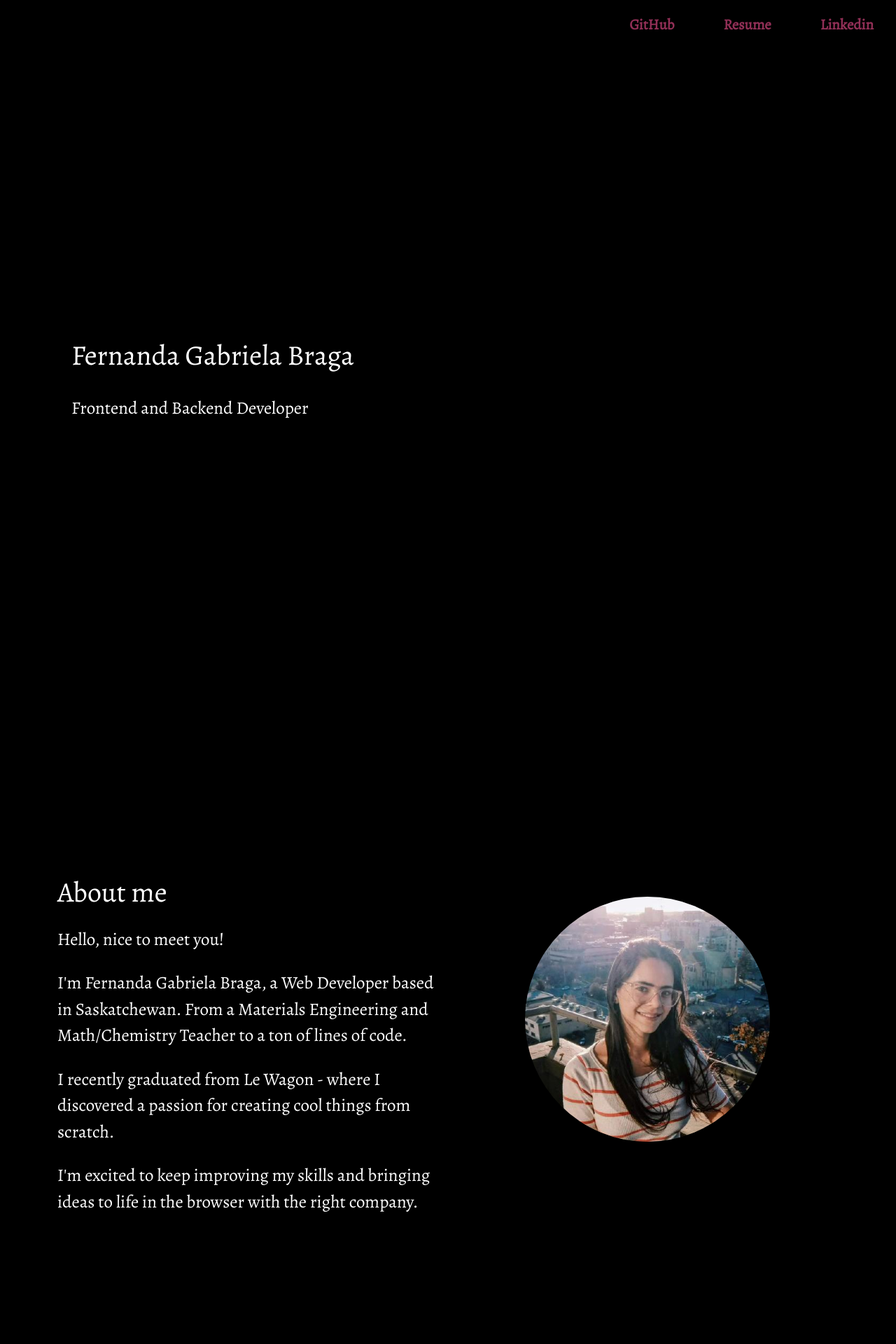
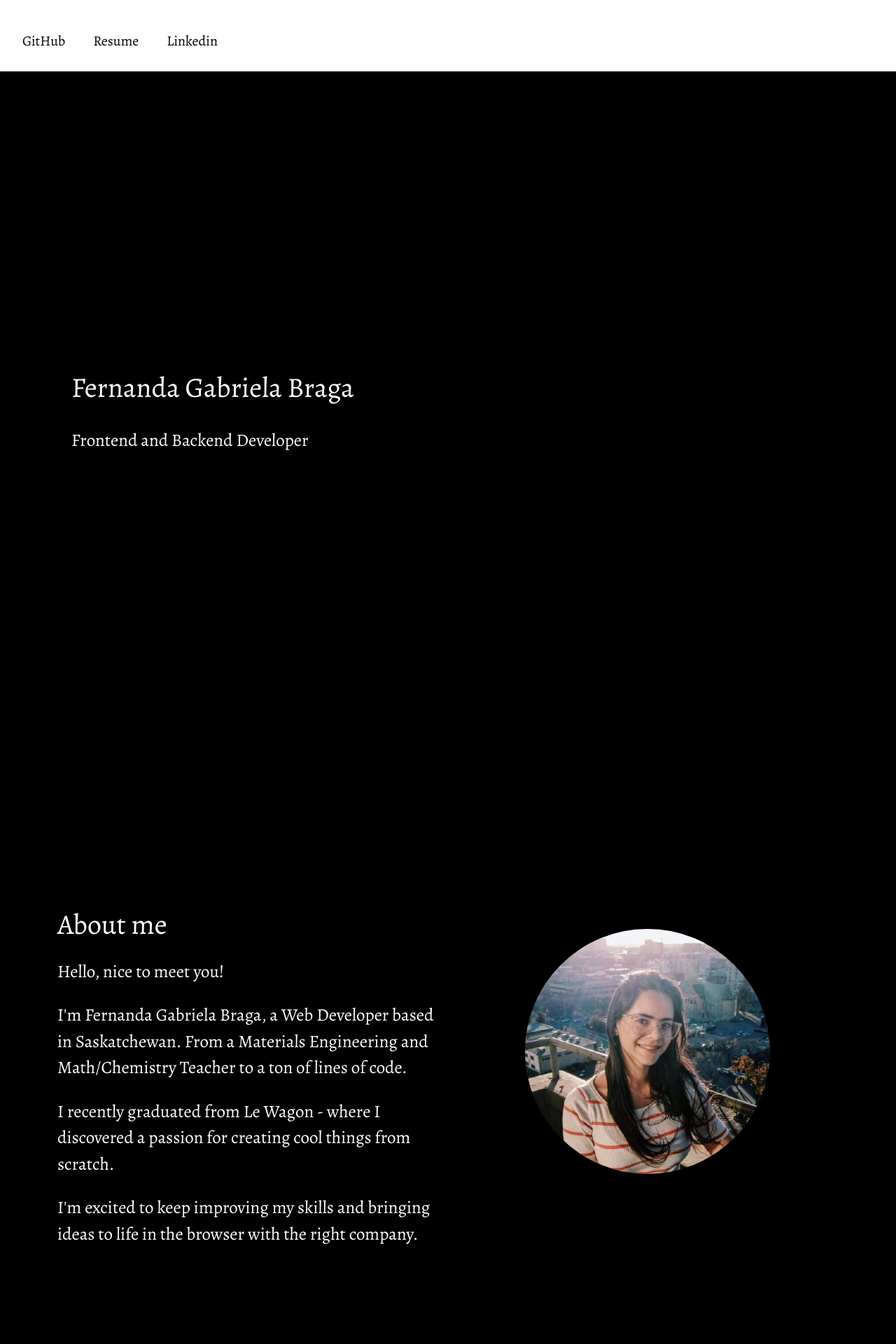
Before and after one commit to fernandagabrielabraga/portfolio, a Rails app: page / in a window 1280 px wide. Shown: the top 1920 px of the page at 70% size. Run offline with Rails 7, Linux system fonts and the light colour scheme; style sheets or scripts are compiled from the project's sources; some libraries are stand-ins or nearby versions.

Commit message:
navbar done

```diff
--- a/app/assets/stylesheets/pages/_navbar.scss
+++ b/app/assets/stylesheets/pages/_navbar.scss
@@ -1,29 +1,22 @@
 .navbar-lewagon {
-
-  background: black;
+  justify-content: space-between;
+  background: white;
 }
 
-.navbar {
-  height: 7vh;
-  display: flex;
-  align-items: center;
-  justify-content: space-between;
+.navbar-lewagon .navbar-collapse {
+  flex-grow: 0;
 }
 
-.btn-group-navbar a{
-  text-decoration: none;
-  color: inherit;
-  padding-left:30px;
-  font-weight: bolder;
+.navbar-lewagon .navbar-brand img {
+  width: 40px;
 }
 
-.btn-navbar {
-  color:#912f56 !important;
-  font-weight: 700px;
-  font-size: 21px;
-
+a {
+  color: black;
+  font-size: 20px;
+  text-decoration: none;
 }
 
-.navbar-nav {
-  margin-left: auto;
+a:hover {
+  color: purple;
 }
--- a/app/javascript/packs/application.js
+++ b/app/javascript/packs/application.js
@@ -4,7 +4,6 @@
 // that code so it'll be compiled.
 
 import Rails from "@rails/ujs"
-import "bootstrap"
 import Turbolinks from "turbolinks"
 import * as ActiveStorage from "@rails/activestorage"
 import "channels"
@@ -14,3 +13,4 @@
 ActiveStorage.start()
 
 import "controllers"
+import "bootstrap"
--- a/app/views/shared/_navbar.html.erb
+++ b/app/views/shared/_navbar.html.erb
@@ -1,7 +1,12 @@
 <div class="navbar navbar-expand-sm navbar-light navbar-lewagon">
   <div class="container-fluid">
 
-    <ul class="btn-group-navbar navbar-nav">
+    <button class="navbar-toggler" type="button" data-bs-toggle="collapse" data-bs-target="#navbarSupportedContent" aria-controls="navbarSupportedContent" aria-expanded="false" aria-label="Toggle navigation">
+      <span class="navbar-toggler-icon"></span>
+    </button>
+
+    <div class="collapse navbar-collapse" id="navbarSupportedContent">
+      <ul class="navbar-nav me-auto">
       <li class="nav-item">
         <%=link_to "https://github.com/fernandagabrielabraga", target: :_blank do %>
           <span class="btn-navbar btn-lg btn-custom">GitHub</span>
@@ -15,6 +20,7 @@
           <span class="btn-navbar btn-lg btn-custom">Linkedin</span>
         <%end%>
       </li>
+      </ul>
     </div>
   </div>
 </div>
```
